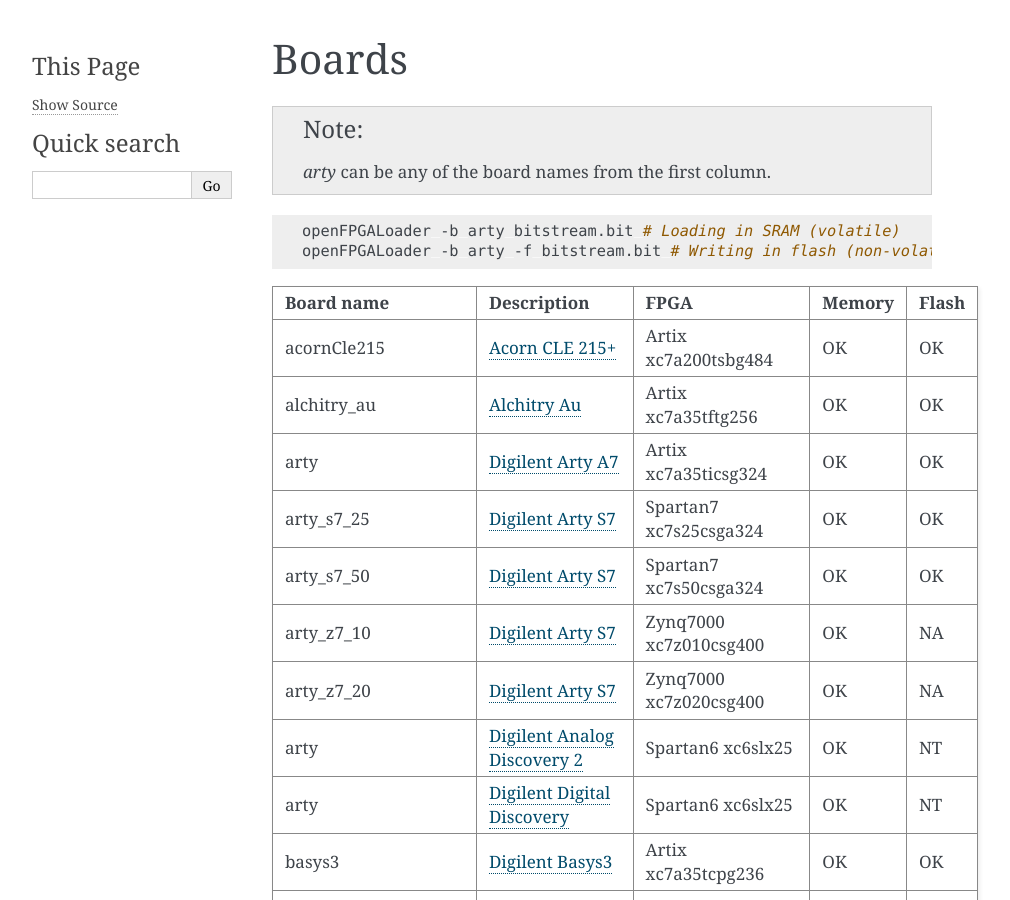
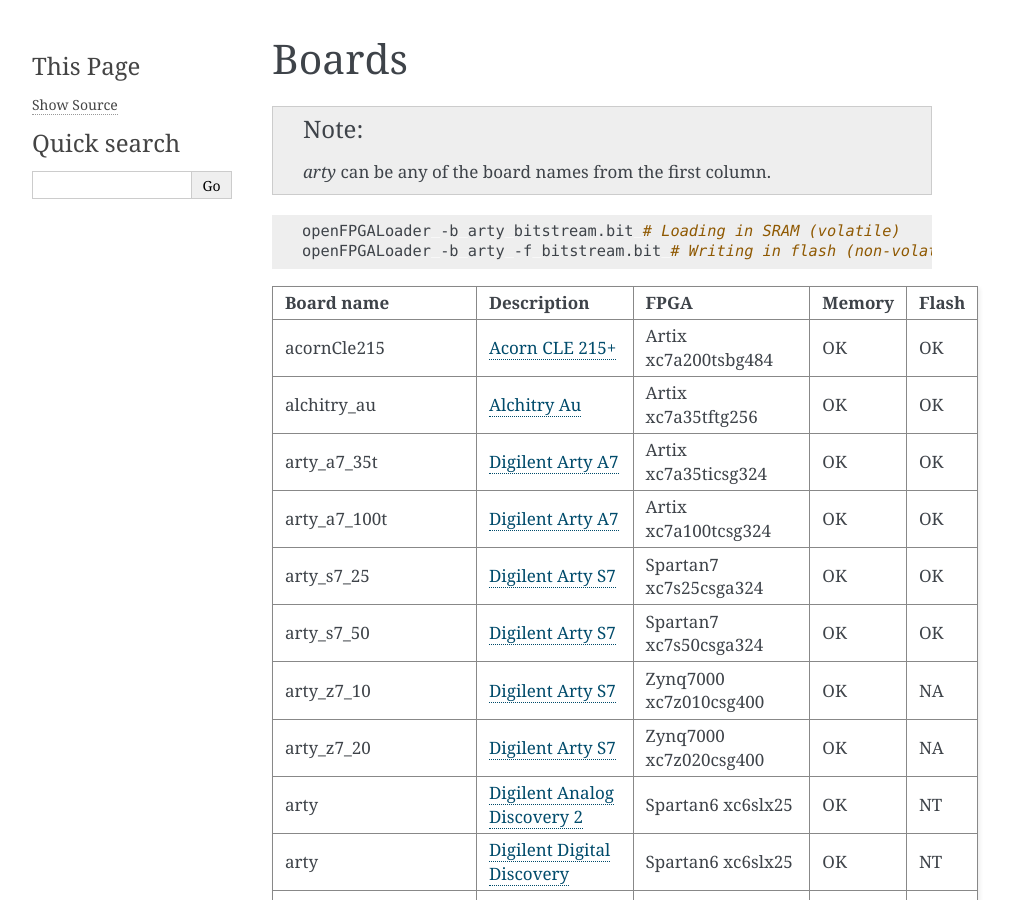
Before and after one commit to trabucayre/openFPGALoader, a Sphinx documentation site: the page built from doc/compatibility/board.rst, in a window 1280 px wide and 900 px high. Shown: the whole window, without its empty margins (148-1158 px from the left). Built offline with Sphinx 7.4.7, drawn with Linux system fonts in a browser that asks for light colours.

Commit message:
arty A7 100t support

```diff
--- a/doc/compatibility/board.rst
+++ b/doc/compatibility/board.rst
@@ -16,7 +16,8 @@
 ======================= ================================================================================================================================================= ============================= ========= ========
             acornCle215 `Acorn CLE 215+ <http://squirrelsresearch.com/acorn-cle-215/>`__                                                                                  Artix xc7a200tsbg484          OK        OK
             alchitry_au `Alchitry Au <https://alchitry.com/products/alchitry-au-fpga-development-board>`__                                                                Artix xc7a35tftg256           OK        OK
-                   arty `Digilent Arty A7 <https://reference.digilentinc.com/reference/programmable-logic/arty-a7/start>`__                                               Artix xc7a35ticsg324          OK        OK
+            arty_a7_35t `Digilent Arty A7 <https://reference.digilentinc.com/reference/programmable-logic/arty-a7/start>`__                                               Artix xc7a35ticsg324          OK        OK
+           arty_a7_100t `Digilent Arty A7 <https://reference.digilentinc.com/reference/programmable-logic/arty-a7/start>`__                                               Artix xc7a100tcsg324          OK        OK
              arty_s7_25 `Digilent Arty S7 <https://reference.digilentinc.com/reference/programmable-logic/arty-s7/start>`__                                               Spartan7 xc7s25csga324        OK        OK
              arty_s7_50 `Digilent Arty S7 <https://reference.digilentinc.com/reference/programmable-logic/arty-s7/start>`__                                               Spartan7 xc7s50csga324        OK        OK
              arty_z7_10 `Digilent Arty S7 <https://reference.digilentinc.com/reference/programmable-logic/arty-z7/start>`__                                               Zynq7000 xc7z010csg400        OK        NA
```
Also changed, not shown: 1 other file.
